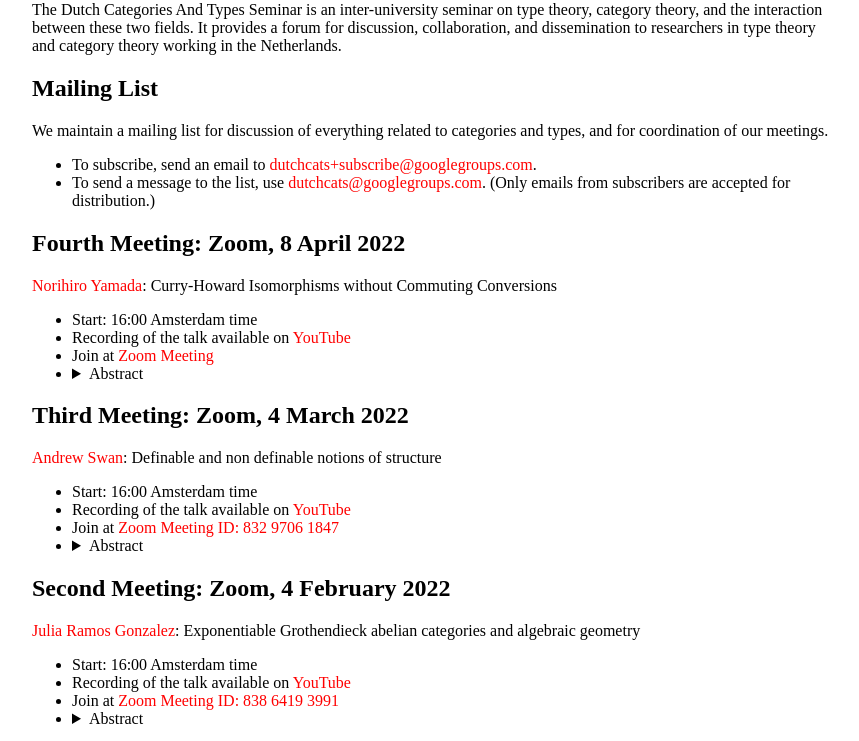
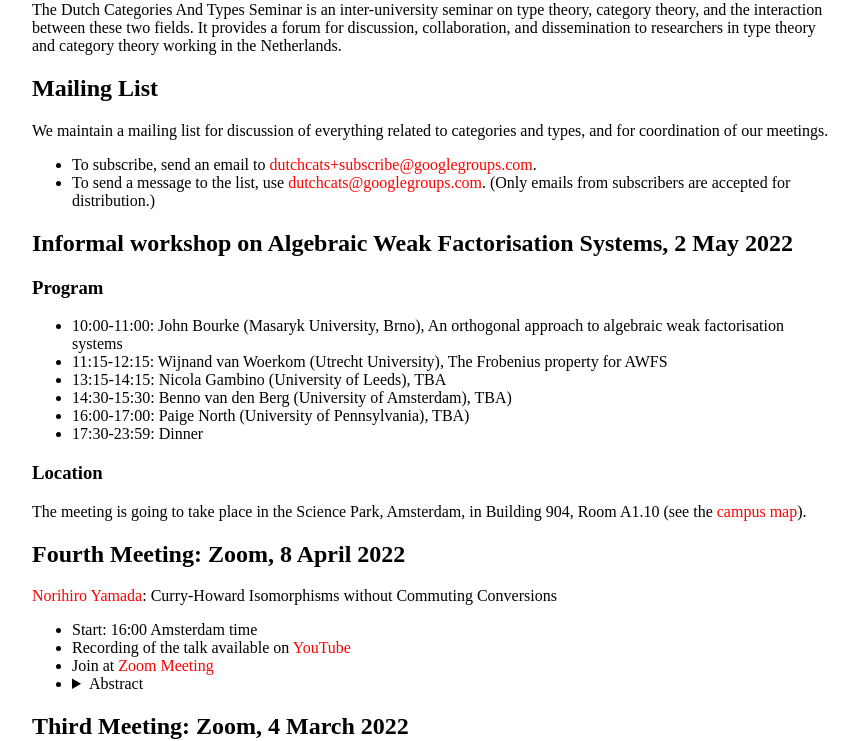
Before and after one commit to DutchCATS/dutchcats.github.io, a plain HTML site: page index.html in a window 1280 px wide. Shown: the part 79-820 px from the top of the page, without its empty margins (208-1067 px from the left). Drawn offline with Linux system fonts and the light colour scheme.

Commit message:
added comment about workshop

```diff
--- a/index.html
+++ b/index.html
@@ -30,6 +30,25 @@
 	(Only emails from subscribers are accepted for distribution.)
       </li>
       </ul>
+
+
+      <h2>Informal workshop on Algebraic Weak Factorisation Systems, 2 May 2022</h2>
+
+
+      <h3>Program</h3>
+
+      <ul>
+        <li>10:00-11:00: John Bourke (Masaryk University, Brno), An orthogonal approach to algebraic weak factorisation systems</li>
+        <li>11:15-12:15: Wijnand van Woerkom (Utrecht University), The Frobenius property for AWFS</li>
+        <li>13:15-14:15: Nicola Gambino (University of Leeds), TBA</li>
+        <li>14:30-15:30: Benno van den Berg (University of Amsterdam), TBA</a>)</li>
+        <li>16:00-17:00: Paige North (University of Pennsylvania), TBA</a>)</li>
+        <li>17:30-23:59: Dinner
+      </ul>
+
+    <h3>Location</h3>
+      The meeting is going to take place in the Science Park, Amsterdam, in Building 904, Room A1.10 (see the <a href="https://www.uva.nl/over-de-uva/organisatie/faculteiten/faculteit-der-natuurwetenschappen-wiskunde-en-informatica/locatie-en-contact/routebeschrijving/routebeschrijving-fnwi.html">campus map</a>).
+
 
 
 <h2>Fourth Meeting: Zoom, 8 April 2022</h2>
```
